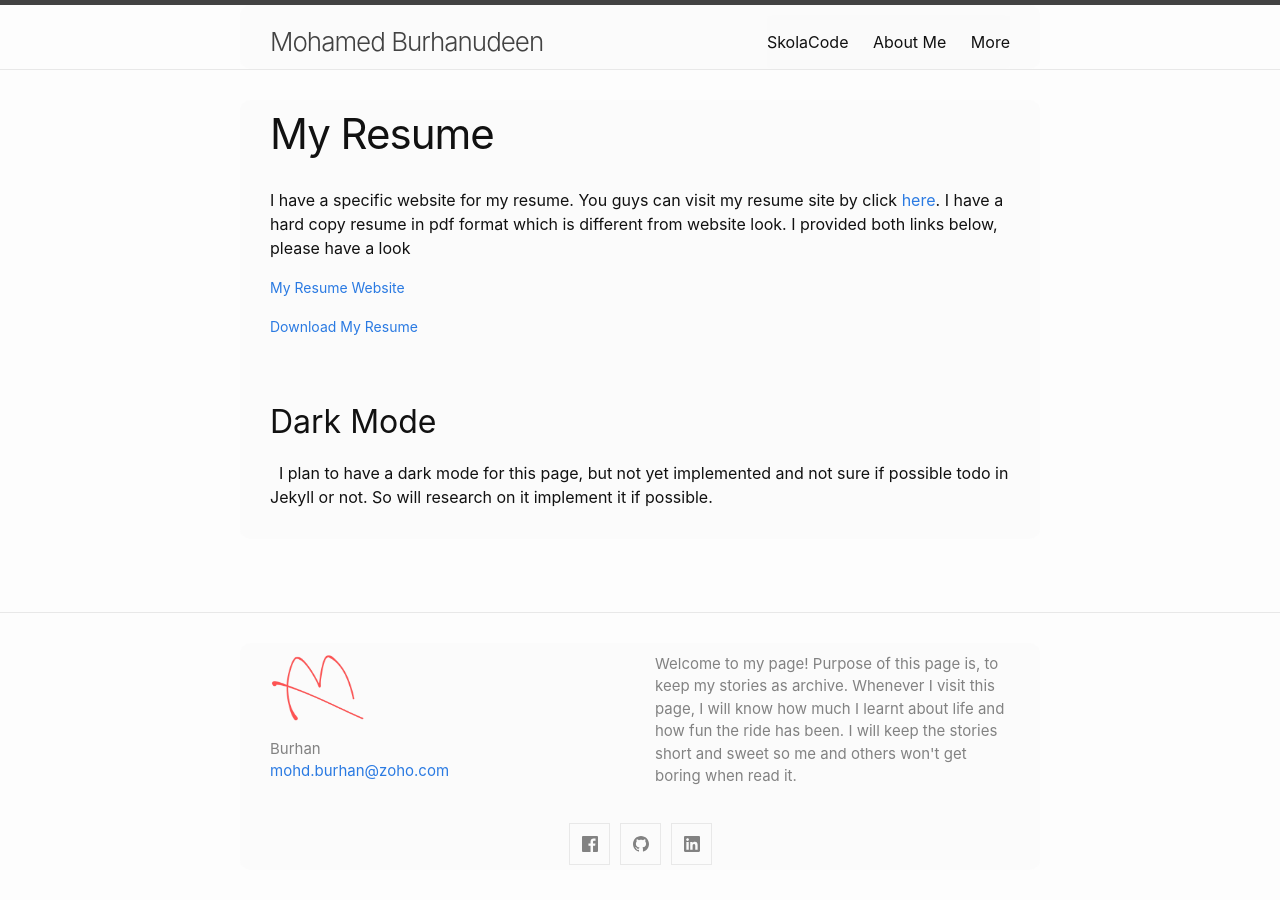
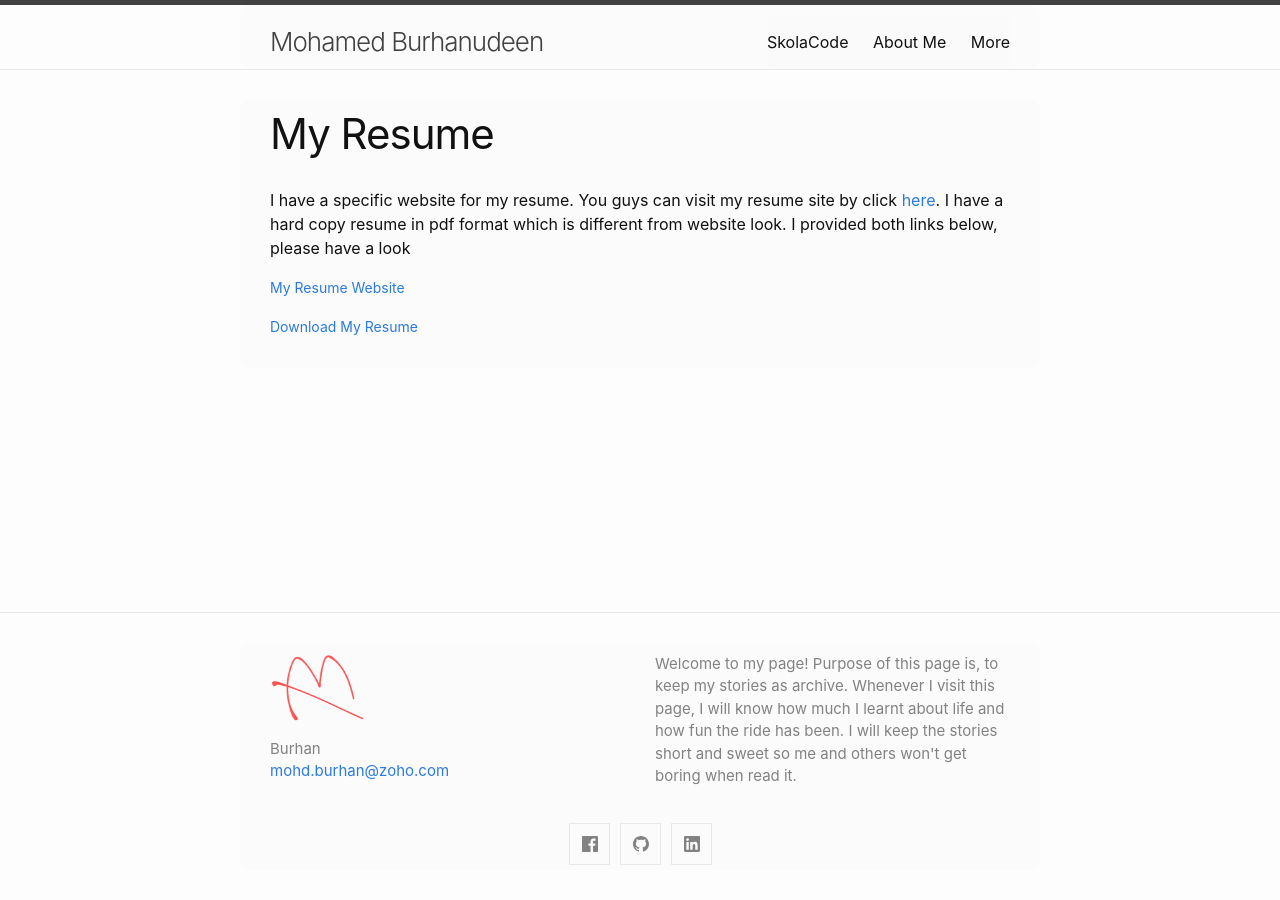
Before and after one commit to burhan3759/burhan3759.github.io, a Jekyll site: the page built from more.markdown, in a window 1280 px wide. Built offline with Jekyll 4.4.1, drawn with Linux system fonts in a browser that asks for light colours.

Commit message:
update: remove the dark mode feature text

```diff
--- a/more.markdown
+++ b/more.markdown
@@ -9,7 +9,3 @@ I have a specific website for my resume. You guys can visit my resume site by cl
 [My Resume Website](https://resume.burhan3759.com){:class="resume-link" target="_blank"}
 
 [Download My Resume](https://drive.google.com/uc?export=download&id=1ki4_PJJMf2InAqpz9C8mTLbEStgPVqad){:class="resume-link"}
-
-## Dark Mode
-
-&nbsp; I plan to have a dark mode for this page, but not yet implemented and not sure if possible todo in Jekyll or not. So will research on it implement it if possible.
```
